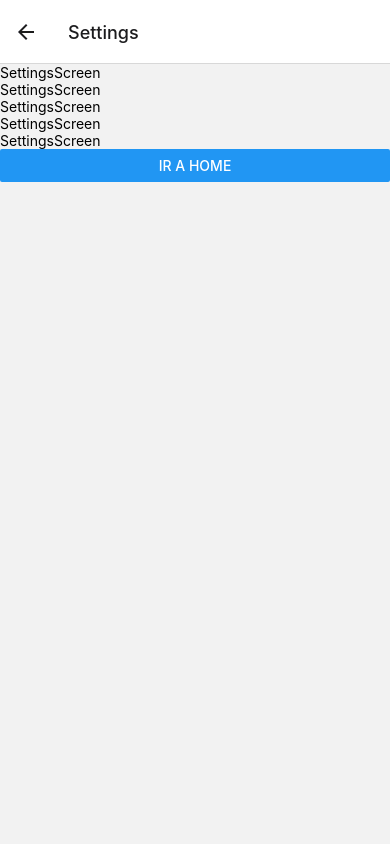
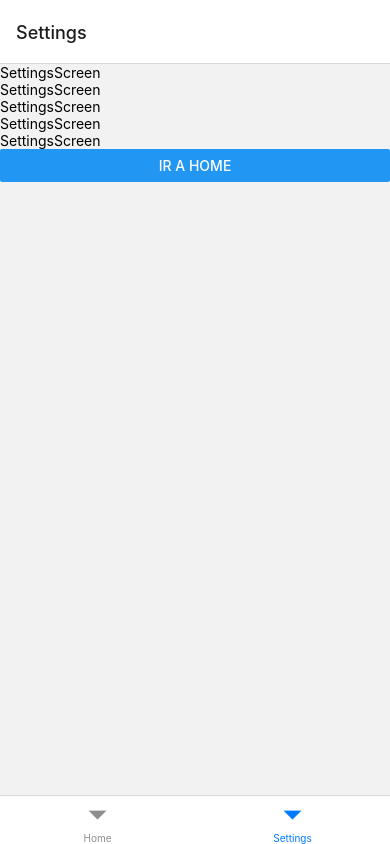
Before and after one commit to yeisondiseno/curso_react_native, a React Native app in the folder myApp/: screen /Settings in a window 390 px wide. Built offline with nearby package versions, Linux system fonts and the light colour scheme.

Commit message:
Y.Montoya: navigation Tab

```diff
--- a/myApp/App.js
+++ b/myApp/App.js
@@ -1,12 +1,14 @@
 import { StyleSheet } from 'react-native'
 // navigation
 import { NavigationContainer } from '@react-navigation/native'
-import NavigationStack from './src/navigation/NavigationStack'
+// import NavigationStack from './src/navigation/NavigationStack'
+import NavigationTab from './src/navigation/NavigationTab'
 
 const App = () => {
 	return (
 		<NavigationContainer>
-			<NavigationStack />
+			{/* <NavigationStack /> */}
+			<NavigationTab />
 		</NavigationContainer>
 	)
 }
--- /dev/null
+++ b/myApp/src/navigation/NavigationTab.jsx
@@ -0,0 +1,17 @@
+import { createBottomTabNavigator } from '@react-navigation/bottom-tabs'
+// screens
+import HomeScreen from '../screens/HomeScreen'
+import SettingsScreen from '../screens/SettingsScreen'
+
+const Tab = createBottomTabNavigator()
+
+const NavigationTab = () => {
+	return (
+		<Tab.Navigator>
+			<Tab.Screen name='Home' component={HomeScreen} />
+			<Tab.Screen name='Settings' component={SettingsScreen} />
+		</Tab.Navigator>
+	)
+}
+
+export default NavigationTab
--- a/myApp/src/screens/HomeScreen.jsx
+++ b/myApp/src/screens/HomeScreen.jsx
@@ -1,17 +1,17 @@
-import { View, Text, Button } from 'react-native'
+import { Text, Button, SafeAreaView } from 'react-native'
 
 const HomeScreen = props => {
 	const {
 		navigation: { navigate },
 	} = props
-	console.log('props Home', props)
+
 	// actions
 	const goToSettings = () => {
 		navigate('Settings')
 	}
 
 	return (
-		<View>
+		<SafeAreaView>
 			<Text>HomeScreen</Text>
 			<Text>HomeScreen</Text>
 			<Text>HomeScreen</Text>
@@ -19,7 +19,7 @@
 			<Text>HomeScreen</Text>
 			<Text>HomeScreen</Text>
 			<Button title='Ir a ajustes' onPress={() => goToSettings()} />
-		</View>
+		</SafeAreaView>
 	)
 }
 
--- a/myApp/src/screens/SettingsScreen.jsx
+++ b/myApp/src/screens/SettingsScreen.jsx
@@ -1,4 +1,4 @@
-import { View, Text, Button } from 'react-native'
+import { SafeAreaView, Text, Button } from 'react-native'
 
 const SettingsScreen = props => {
 	const {
@@ -11,7 +11,7 @@
 	}
 
 	return (
-		<View>
+		<SafeAreaView>
 			<Text>SettingsScreen</Text>
 			<Text>SettingsScreen</Text>
 			<Text>SettingsScreen</Text>
@@ -21,7 +21,7 @@
 				title='Ir a Home'
 				onPress={() => goToPage({ pageName: 'Home' })}
 			/>
-		</View>
+		</SafeAreaView>
 	)
 }
 
```
